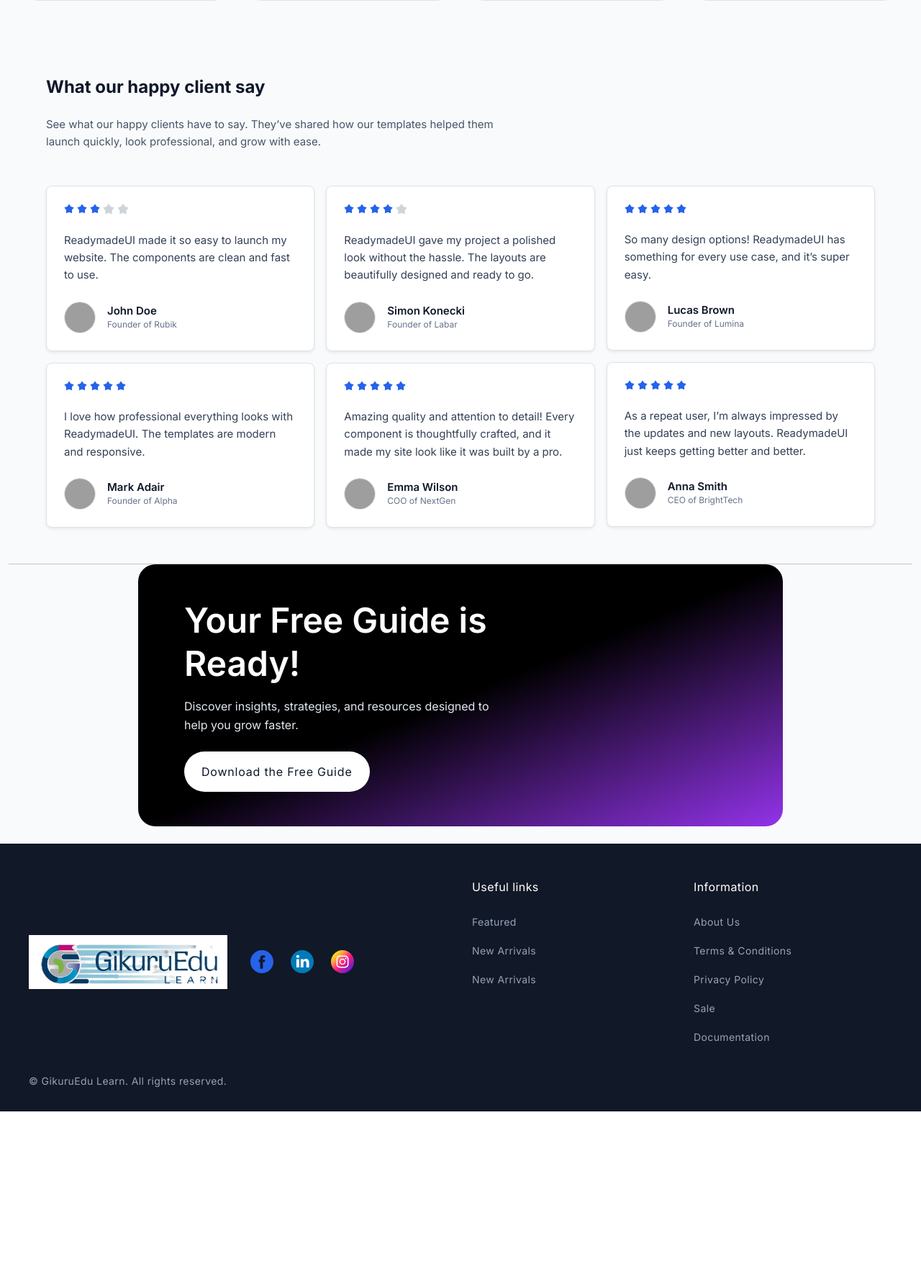
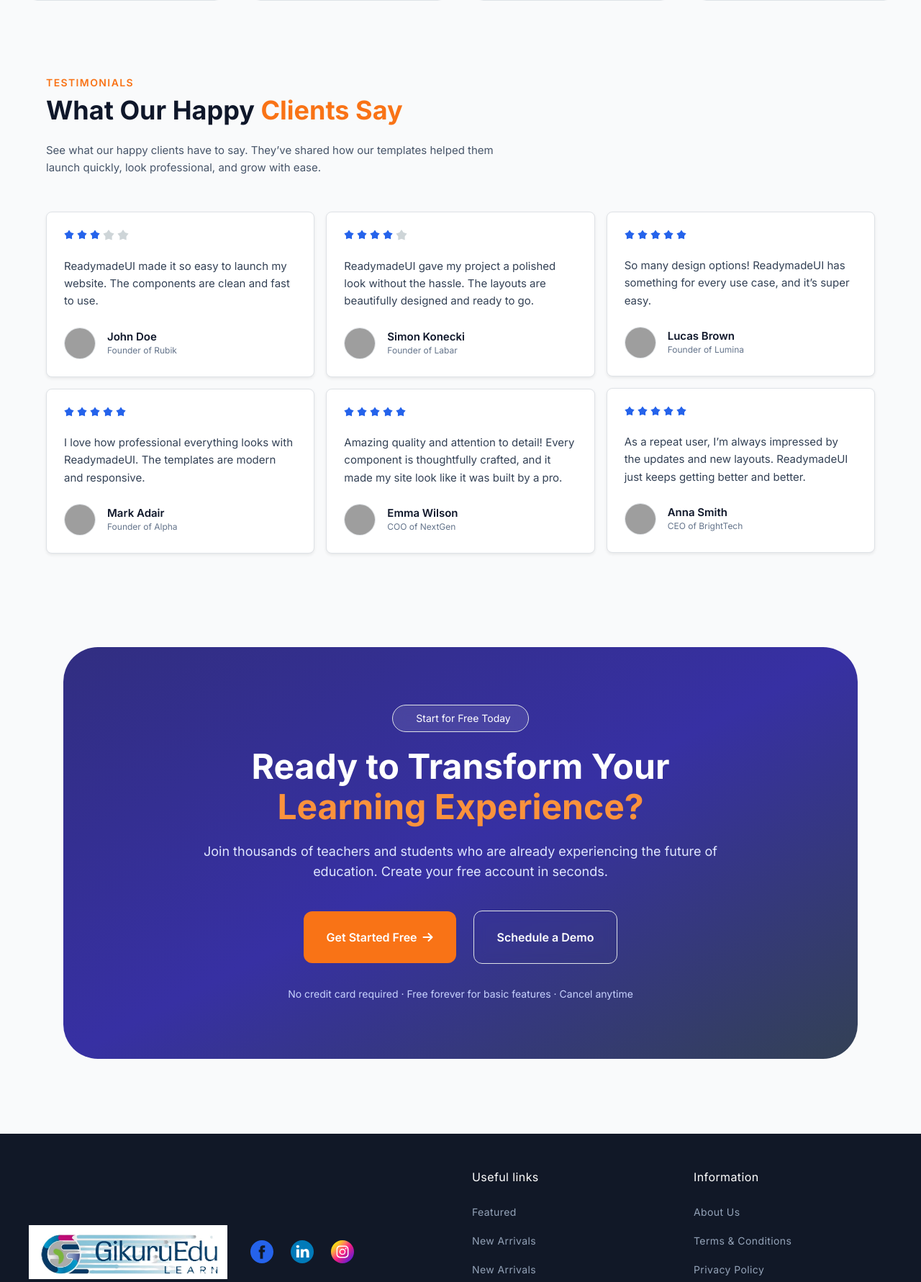
Before and after one commit to JosephNderitu/Gikuru-Edu-Learn, a Django app: page / in a window 1280 px wide. Shown: the part 2880-4661 px from the top of the page at 72% size. Before the commit the page ends 4424 px from the top, so only its background shows below. Run offline with Django 5.2, Linux system fonts and the light colour scheme; some libraries are stand-ins or nearby versions; grey boxes are pictures that could not be loaded.

Commit message:
updated homepage

```diff
--- a/templates/core/home.html
+++ b/templates/core/home.html
@@ -483,10 +483,19 @@
 <!--testimonials section-->
     <div class="lg:p-10 p-6 bg-gray-50">
       <div class="max-w-6xl max-lg:max-w-3xl mx-auto">
-        <div class="max-w-2xl">
-          <h2 class="text-slate-900 text-2xl font-bold">What our happy client say</h2>
-          <p class="text-[15px] text-slate-600 mt-4 leading-relaxed">See what our happy clients have to say. They’ve shared how our templates helped them launch quickly, look professional, and grow with ease.</p>
-        </div>
+       <div class="max-w-2xl">
+          <p class="text-sm font-semibold tracking-widest text-orange-500 uppercase mb-2">
+            Testimonials
+          </p>
+
+          <h2 class="text-3xl md:text-4xl font-extrabold text-slate-900 leading-tight">
+            What Our Happy <span class="text-orange-500">Clients Say</span>
+          </h2>
+
+          <p class="text-[15px] text-slate-600 mt-4 leading-relaxed">
+            See what our happy clients have to say. They’ve shared how our templates helped them launch quickly, look professional, and grow with ease.
+          </p>
+      </div>
 
         <div class="columns-1 sm:columns-2 lg:columns-3 space-y-4 max-sm:max-w-md max-sm:mx-auto mt-12">
           <div class="break-inside-avoid p-6 rounded-lg bg-white shadow-sm border border-gray-300">
@@ -744,22 +753,79 @@
       </div>
     </div>
 <!--end of section-->
-<hr>
 
 <!--CTA section-->
-    <div class="max-w-4xl mx-auto">
-      <div class="bg-gradient-to-br from-black via-black to-purple-600 px-8 sm:px-16 py-12 w-full rounded-3xl">
-        <div class="max-w-md">
-          <h2 class="text-white sm:text-5xl text-4xl font-semibold !leading-tight">Your Free Guide is Ready!</h2>
-          <div class="mt-3">
-            <p class="text-slate-200 text-base leading-relaxed">Discover insights, strategies, and resources designed to help you grow faster.</p>
+  <section class="py-20">
+
+    <div class="max-w-6xl mx-auto px-6">
+      <div
+        class="relative overflow-hidden rounded-[3rem] px-6 py-20 md:px-16 text-center
+              bg-gradient-to-br from-indigo-900 via-indigo-800 to-slate-700">
+
+        <!-- GRID / SQUARE PATTERN -->
+        <div
+          class="pointer-events-none absolute inset-0 opacity-20
+                bg-[linear-gradient(to_right,rgba(255,255,255,0.15)_1px,transparent_1px),
+                    linear-gradient(to_bottom,rgba(255,255,255,0.15)_1px,transparent_1px)]
+                bg-[size:36px_36px]">
+        </div>
+
+        <!-- CONTENT -->
+        <div class="relative z-10 max-w-3xl mx-auto">
+
+          <!-- Badge -->
+          <span
+            class="inline-flex items-center gap-2 mb-6 px-4 py-2 rounded-full
+                  bg-white/10 border border-white/20 text-white text-sm font-medium backdrop-blur">
+            <i class="fa-solid fa-sparkles text-orange-400"></i>
+            Start for Free Today
+          </span>
+
+          <!-- Heading -->
+          <h2 class="text-3xl md:text-4xl lg:text-5xl font-extrabold text-white leading-tight">
+            Ready to Transform Your
+            <span class="block text-orange-400 mt-2">
+              Learning Experience?
+            </span>
+          </h2>
+
+          <!-- Subtitle -->
+          <p class="mt-6 text-base md:text-lg text-indigo-100 leading-relaxed">
+            Join thousands of teachers and students who are already experiencing
+            the future of education. Create your free account in seconds.
+          </p>
+
+          <!-- Actions -->
+          <div class="mt-10 flex flex-col sm:flex-row items-center justify-center gap-4">
+
+            <a
+              href="#"
+              class="inline-flex items-center justify-center gap-2 px-8 py-4 rounded-xl
+                    bg-orange-500 text-white font-semibold transition
+                    hover:bg-orange-400 hover:shadow-lg">
+              Get Started Free
+              <i class="fa-solid fa-arrow-right"></i>
+            </a>
+
+            <a
+              href="#"
+              class="inline-flex items-center justify-center px-8 py-4 rounded-xl
+                    border border-white/40 text-white font-semibold
+                    backdrop-blur transition hover:bg-white/10">
+              Schedule a Demo
+            </a>
+
           </div>
 
-          <div class="mt-6">
-            <button type="button" class="px-6 py-3 rounded-full text-slate-900 text-base tracking-wider font-medium border-0 outline-none bg-white hover:bg-gray-200 cursor-pointer">Download the Free Guide</button>
-          </div>
+          <!-- Fine print -->
+          <p class="mt-8 text-sm text-indigo-200">
+            No credit card required · Free forever for basic features · Cancel anytime
+          </p>
+
         </div>
       </div>
     </div>
+
+  </section>
 <!--end of CTA section-->
 {% endblock %}
```
